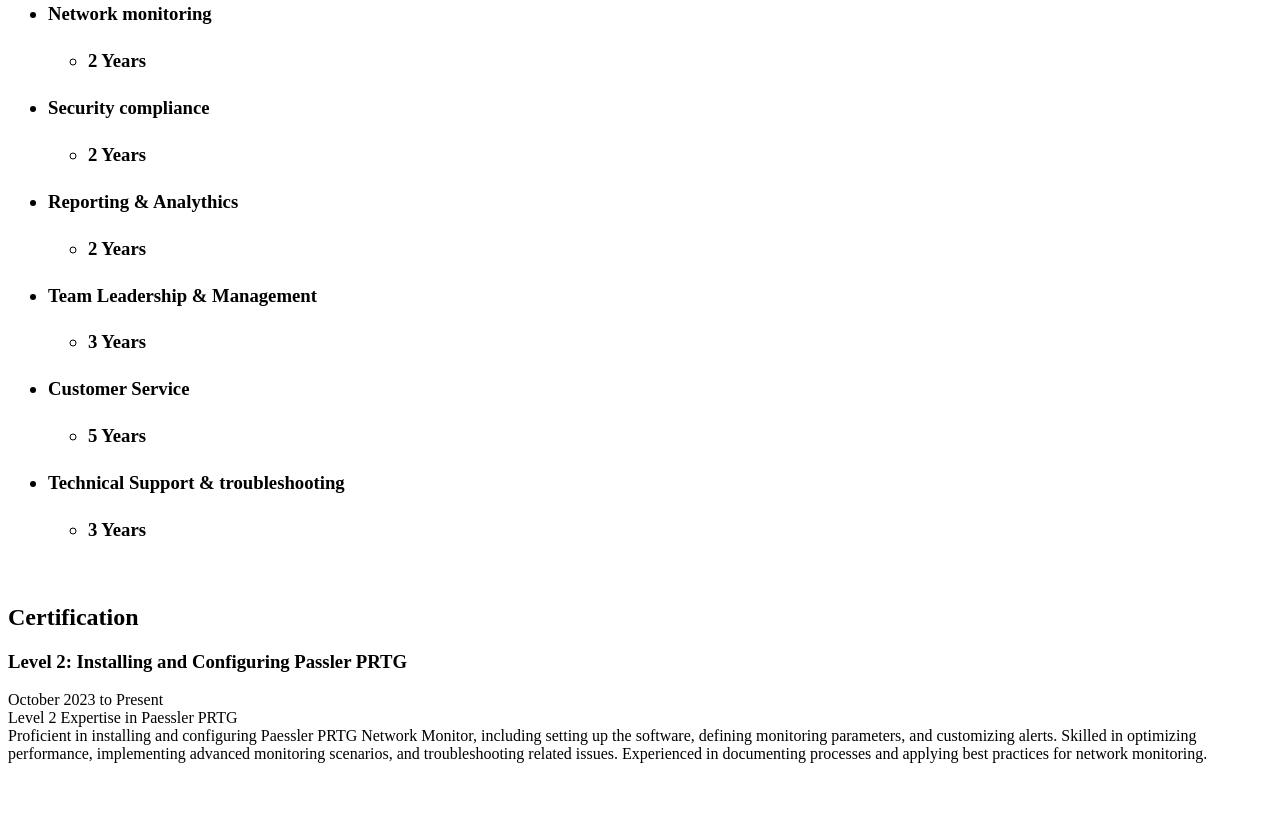
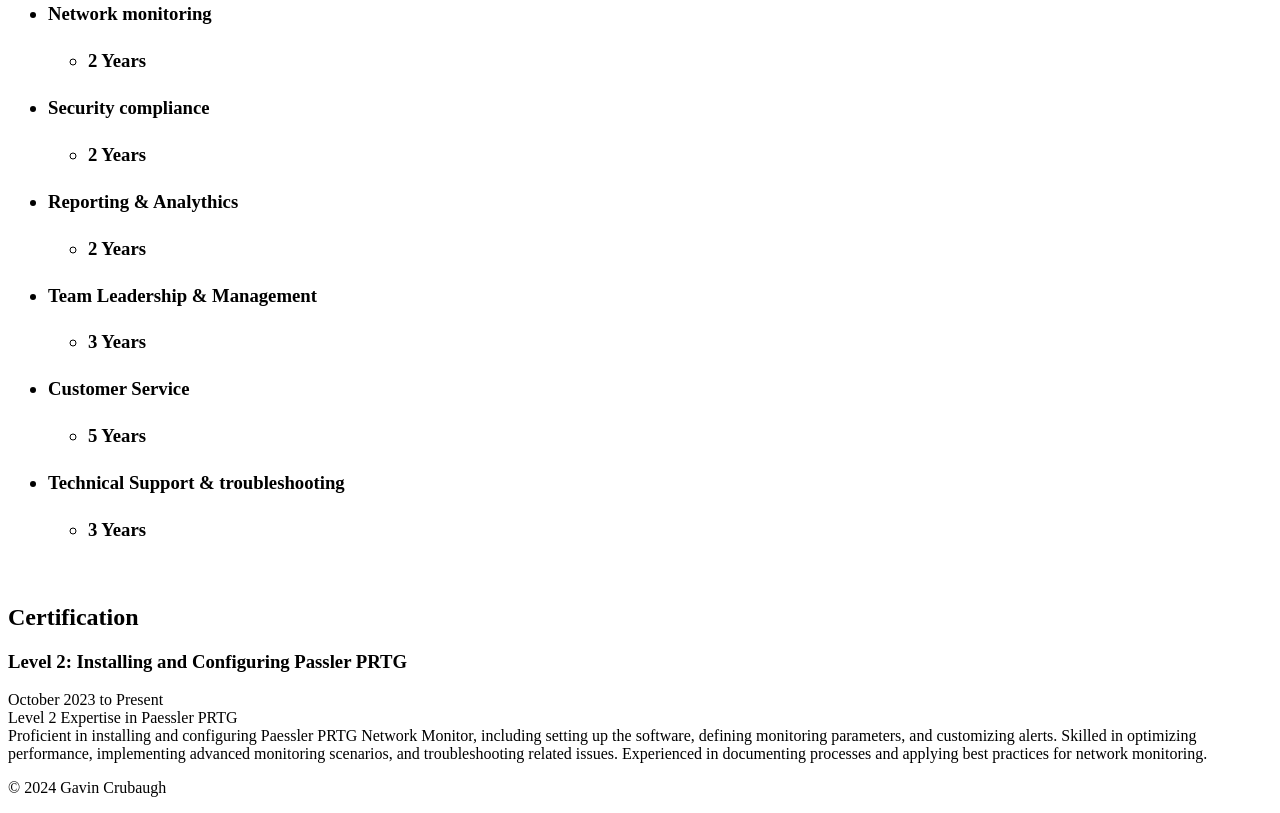
Before and after one commit to GavinCru/Html-Resume, a plain HTML site: page index.html in a window 1280 px wide. Shown: the part 1684-2497 px from the top of the page. Before the commit the page ends 2463 px from the top, so only its background shows below. Drawn offline with Linux system fonts and the light colour scheme.

Commit message:
Update index.html

```diff
--- a/index.html
+++ b/index.html
@@ -158,4 +158,7 @@
 
 
 </body>
+<footer>
+    <p>&copy; 2024 Gavin Crubaugh </p>
+</footer>
 </html>
```
